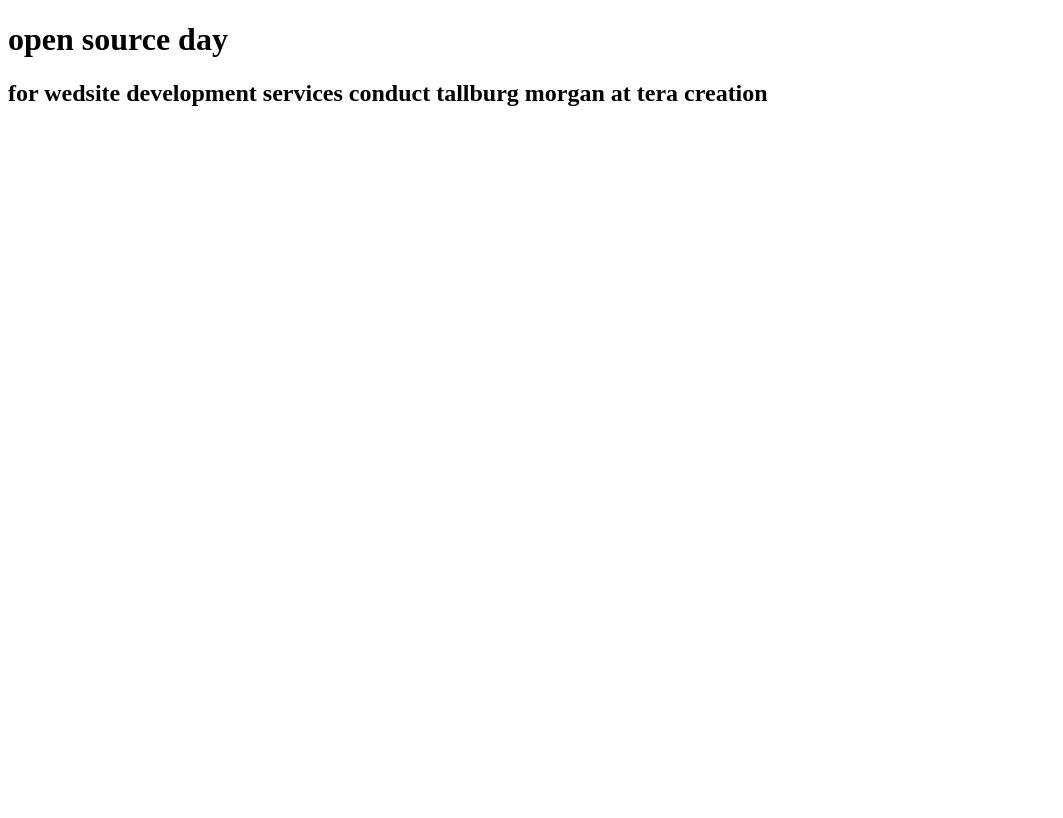
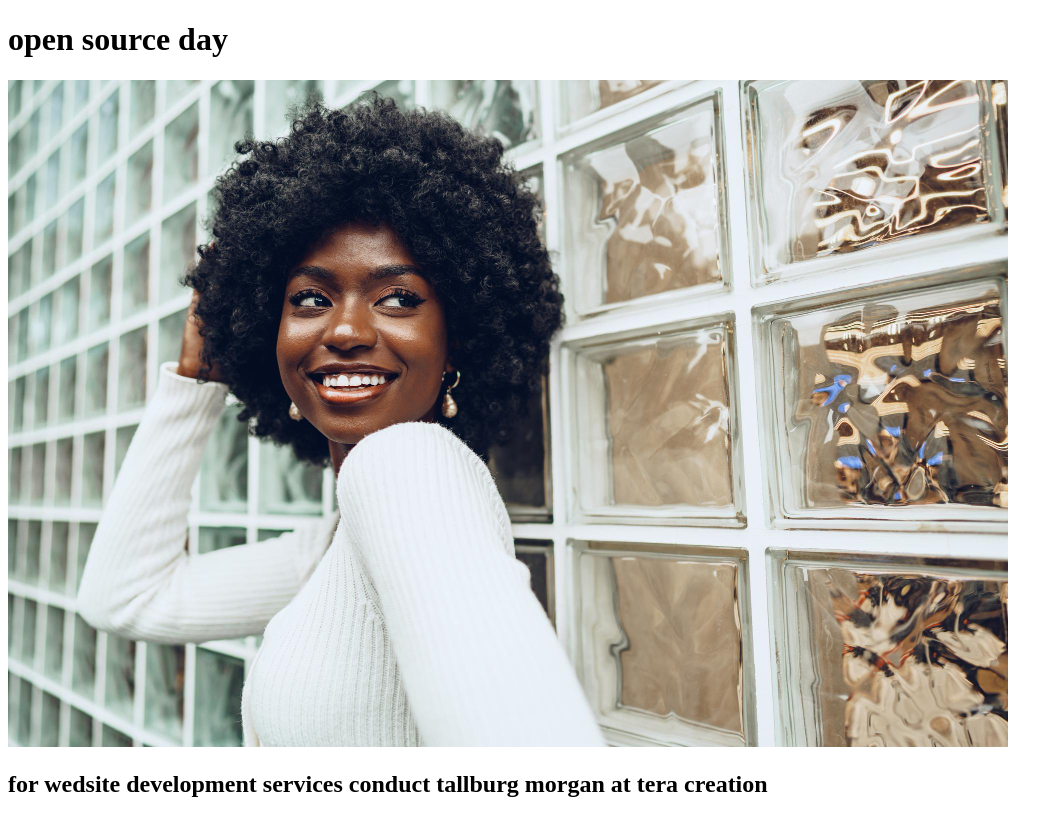
Before and after one commit to tallburgmorgan/collaborate, a plain HTML site: page index.html in a window 1280 px wide. Shown: the whole page, without its empty margins (0-1063 px from the left). Drawn offline with Linux system fonts and the light colour scheme.

Commit message:
Updating index.html

```diff
--- a/index.html
+++ b/index.html
@@ -7,6 +7,7 @@
   </head>
   <body>
     <h1>open source day</h1>
+    <img src="./images/FineGirl.jpg" alt="A picture of a fine girl" />
     <h2>
       for wedsite development services conduct tallburg morgan at tera creation
     </h2>
```
Also changed, not shown: images/FineGirl.jpg (added).
